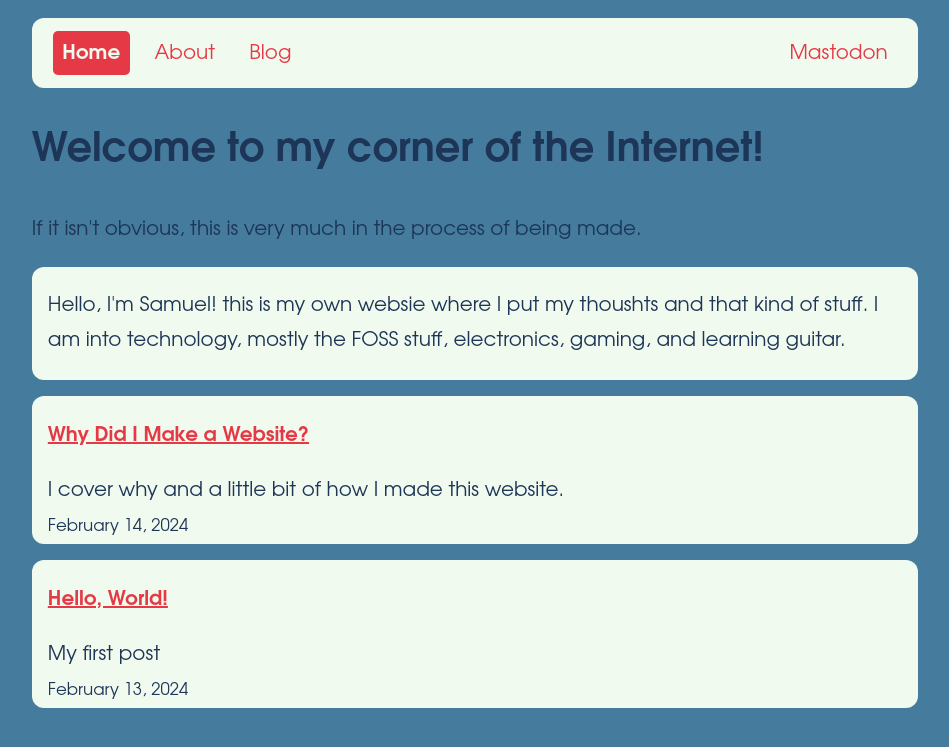
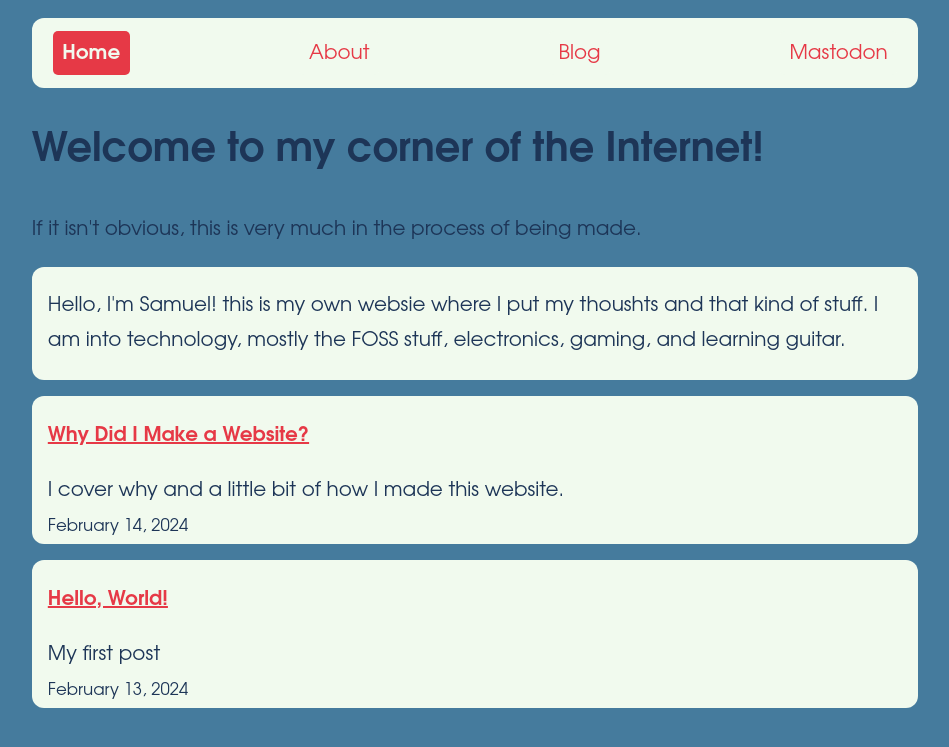
Before and after one commit to randm1/blog, a Jekyll site: the page built from index.md, in a window 1280 px wide. Shown: the top 747 px of the page, without its empty margins (165-1114 px from the left). Built offline with Jekyll 4.4.1, drawn with Linux system fonts in a browser that asks for light colours.

Commit message:
navbar update

```diff
--- a/_includes/navigation.html
+++ b/_includes/navigation.html
@@ -1,5 +1,4 @@
 <nav class="wrapper blog-data">
-  <span>
   {% for item in site.data.navigation %}
       {% if item.link == page.url %}
       <a class="nav-current" href="{{ item.link }}">{{ item.name }}</a>
@@ -7,8 +6,5 @@
       <a href="{{ item.link }}">{{ item.name }}</a>
       {% endif %}
   {% endfor %}
-  </span>
-  <span>
   <a rel="me" href="https://fosstodon.org/@randm">Mastodon</a>
-  </span>
 </nav>
```
Lines whose indentation alone changed are shown as unchanged.
